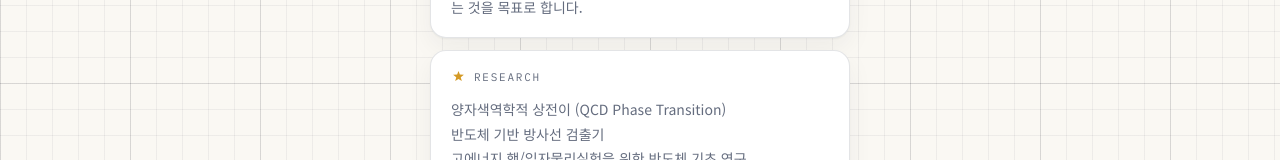
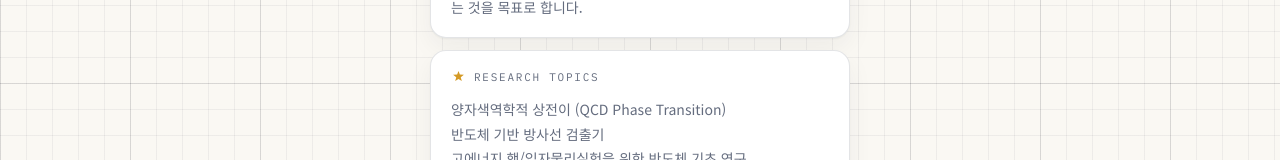
Before and after one commit to isaacfisica/isaacfisica.github.io, a Next.js app: page /about in a window 1280 px wide. Shown: the part 888-1048 px from the top of the page. Built offline with nearby package versions, Linux system fonts and the light colour scheme; no server answers.

Commit message:
RESEARCH -> RESEARCH TOPICS on about page

```diff
--- a/components/About.tsx
+++ b/components/About.tsx
@@ -81,7 +81,7 @@ export default function About() {
           <TextBlock label="AIMS" accent="mustard" icon={<TargetIcon />}>
             {about.aims}
           </TextBlock>
-          <TextBlock label="RESEARCH" accent="mustard" icon={<StarIcon />}>
+          <TextBlock label="RESEARCH TOPICS" accent="mustard" icon={<StarIcon />}>
             {about.research.map((v, i) => (
               <span key={`research-${i}`}>{v} <br /></span>
             ))}
```
